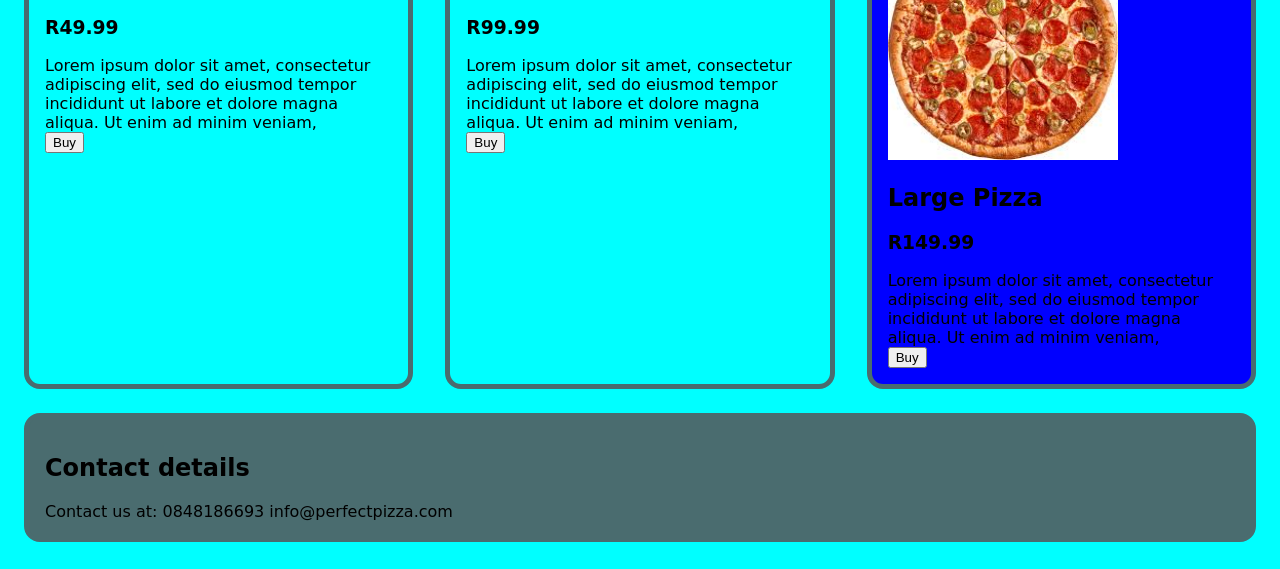
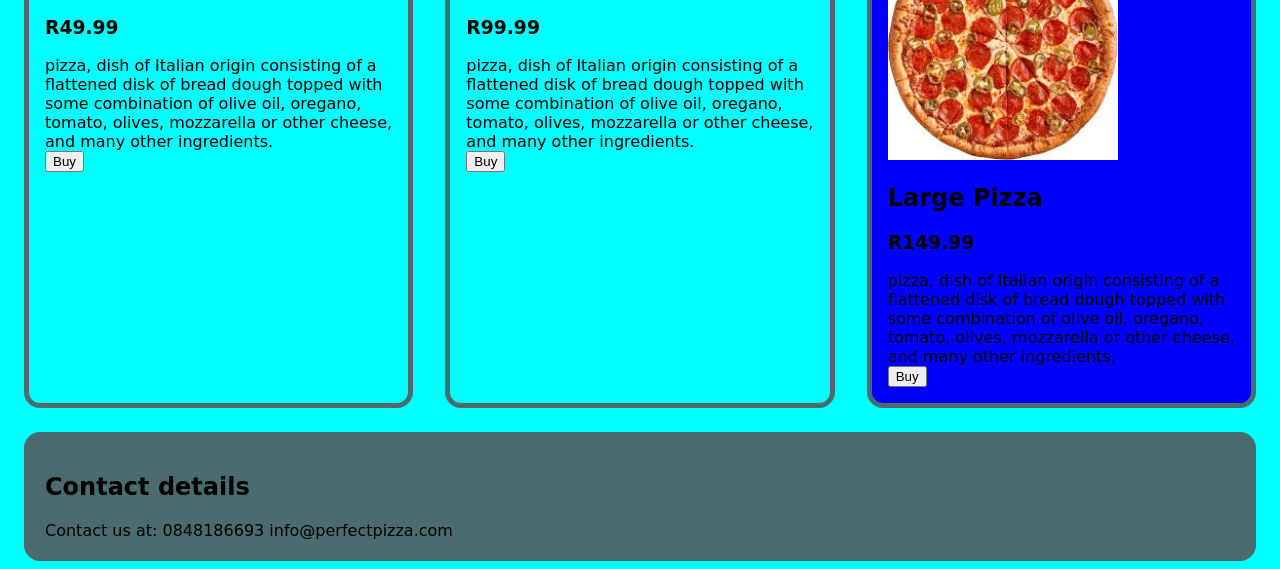
Before and after one commit to BMOKGOLA/pizza-cart, a plain HTML site: page index.html in a window 1280 px wide. Shown: the part 252-821 px from the top of the page. Drawn offline with nearby package versions, Linux system fonts and the light colour scheme.

Commit message:
Description for pizza

```diff
--- a/index.html
+++ b/index.html
@@ -83,8 +83,7 @@
                 <h2>Small Pizza</h2>
                 <h3>R49.99</h3>
                 <div>
-                    Lorem ipsum dolor sit amet, consectetur adipiscing elit, sed do eiusmod tempor incididunt ut labore et
-                    dolore magna aliqua. Ut enim ad minim veniam,
+                    pizza, dish of Italian origin consisting of a flattened disk of bread dough topped with some combination of olive oil, oregano, tomato, olives, mozzarella or other cheese, and many other ingredients.
                 </div>
                 <button @click="sCount++; total += 49.99">Buy</button>
             </div>
@@ -94,8 +93,7 @@
                 <h2>Medium Pizza</h2>
                 <h3>R99.99</h3>
                 <div>
-                    Lorem ipsum dolor sit amet, consectetur adipiscing elit, sed do eiusmod tempor incididunt ut labore et
-                    dolore magna aliqua. Ut enim ad minim veniam,
+                    pizza, dish of Italian origin consisting of a flattened disk of bread dough topped with some combination of olive oil, oregano, tomato, olives, mozzarella or other cheese, and many other ingredients.
                 </div>
                 <button @click="mCount++; total += 99.99">Buy</button>
             </div>
@@ -105,8 +103,7 @@
                 <h2>Large Pizza</h2>
                 <h3>R149.99</h3>
                 <div>
-                    Lorem ipsum dolor sit amet, consectetur adipiscing elit, sed do eiusmod tempor incididunt ut labore et
-                    dolore magna aliqua. Ut enim ad minim veniam,
+                    pizza, dish of Italian origin consisting of a flattened disk of bread dough topped with some combination of olive oil, oregano, tomato, olives, mozzarella or other cheese, and many other ingredients,
                 </div>
                 <button @click="lCount++; total += 149.99">Buy</button>
             </div>
```
